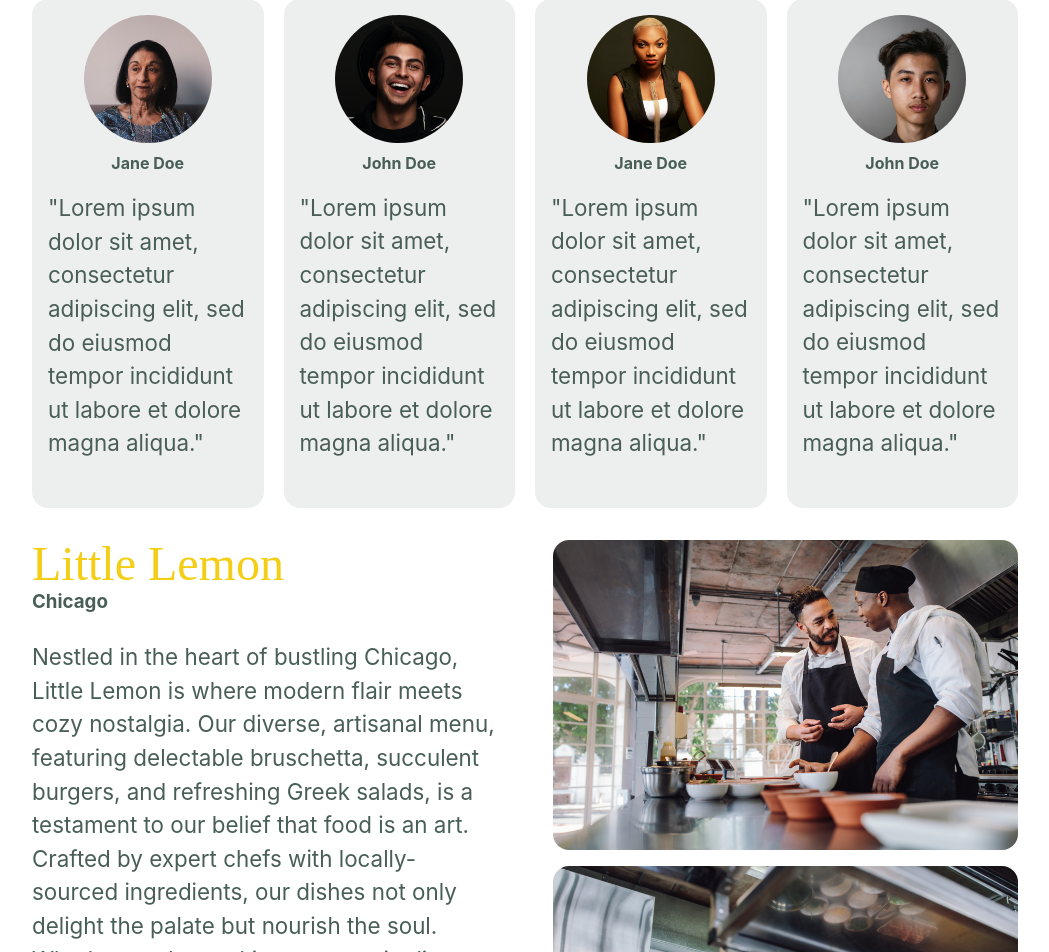
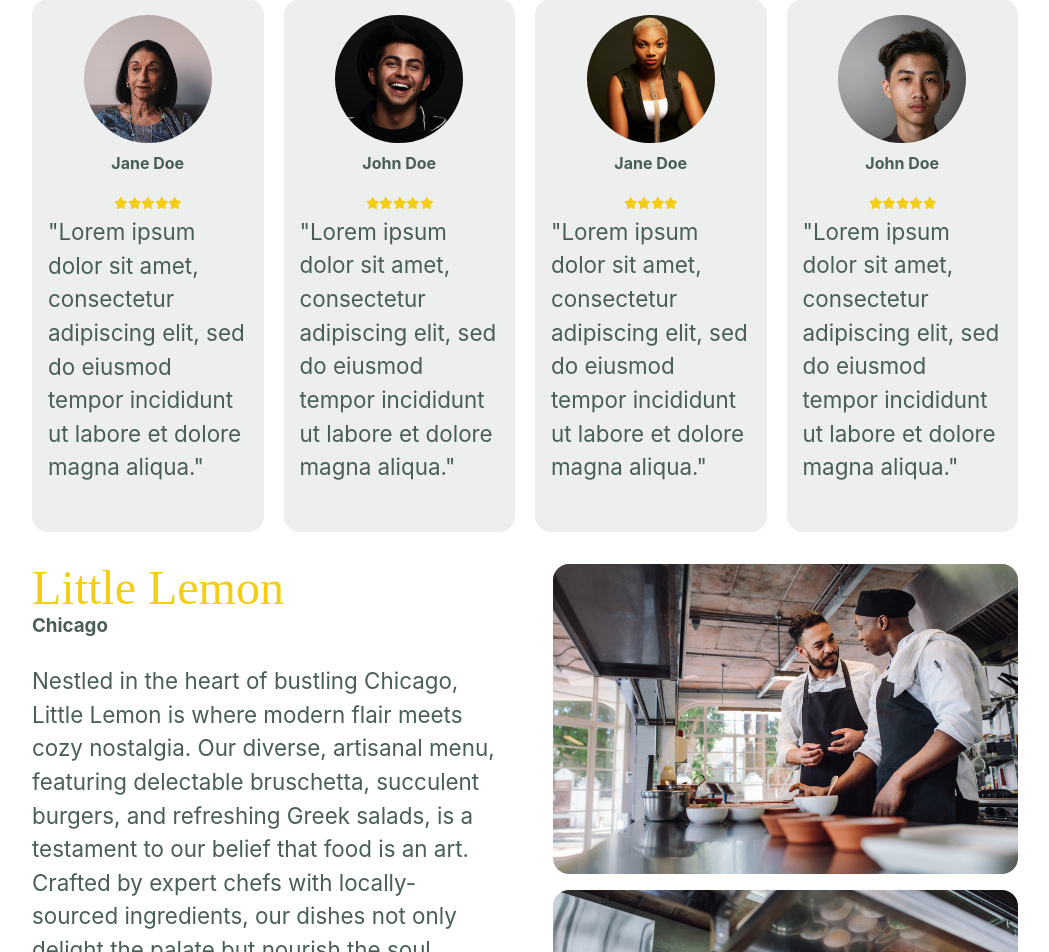
Before and after one commit to MohamadHajHassan/little-lemon-restaurant-frontend, a React (Create React App) app: page / in a window 1280 px wide. Shown: the part 1492-2444 px from the top of the page, without its empty margins (115-1164 px from the left). Built offline with nearby package versions, Linux system fonts and the light colour scheme.

Commit message:
add star rating system to testimonial cards

```diff
--- a/src/components/TestimonialCard.jsx
+++ b/src/components/TestimonialCard.jsx
@@ -1,11 +1,18 @@
 import React from "react";
 import "./styles/testimonialCard.css";
+import { FontAwesomeIcon } from "@fortawesome/react-fontawesome";
+import { faStar } from "@fortawesome/free-solid-svg-icons";
 
 const TestimonialCard = ({ customer }) => {
     return (
         <article className="testimonial-card">
             <img src={customer.image} alt={customer.name} />
             <h4>{customer.name}</h4>
+            <span>
+                {Array.from({ length: customer.rating }).map((_, index) => (
+                    <FontAwesomeIcon key={index} icon={faStar} size="xs" />
+                ))}
+            </span>
             <blockquote>
                 <p>"{customer.says}"</p>
             </blockquote>
--- a/src/components/Testimonials.jsx
+++ b/src/components/Testimonials.jsx
@@ -10,24 +10,28 @@ const customers = [
     {
         name: "Jane Doe",
         image: customer1Image,
+        rating: 5,
         says: `Lorem ipsum dolor sit amet, consectetur adipiscing elit, sed do
         eiusmod tempor incididunt ut labore et dolore magna aliqua.`,
     },
     {
         name: "John Doe",
         image: customer2Image,
+        rating: 5,
         says: `Lorem ipsum dolor sit amet, consectetur adipiscing elit, sed do
         eiusmod tempor incididunt ut labore et dolore magna aliqua.`,
     },
     {
         name: "Jane Doe",
         image: customer3Image,
+        rating: 4,
         says: `Lorem ipsum dolor sit amet, consectetur adipiscing elit, sed do
         eiusmod tempor incididunt ut labore et dolore magna aliqua.`,
     },
     {
         name: "John Doe",
         image: customer4Image,
+        rating: 5,
         says: `Lorem ipsum dolor sit amet, consectetur adipiscing elit, sed do
         eiusmod tempor incididunt ut labore et dolore magna aliqua.`,
     },
--- a/src/components/styles/testimonialCard.css
+++ b/src/components/styles/testimonialCard.css
@@ -25,3 +25,8 @@
     color: #495e57;
     font-weight: 400;
 }
+
+.testimonial-card span {
+    color: #f4ce14;
+    align-self: center;
+}
```
